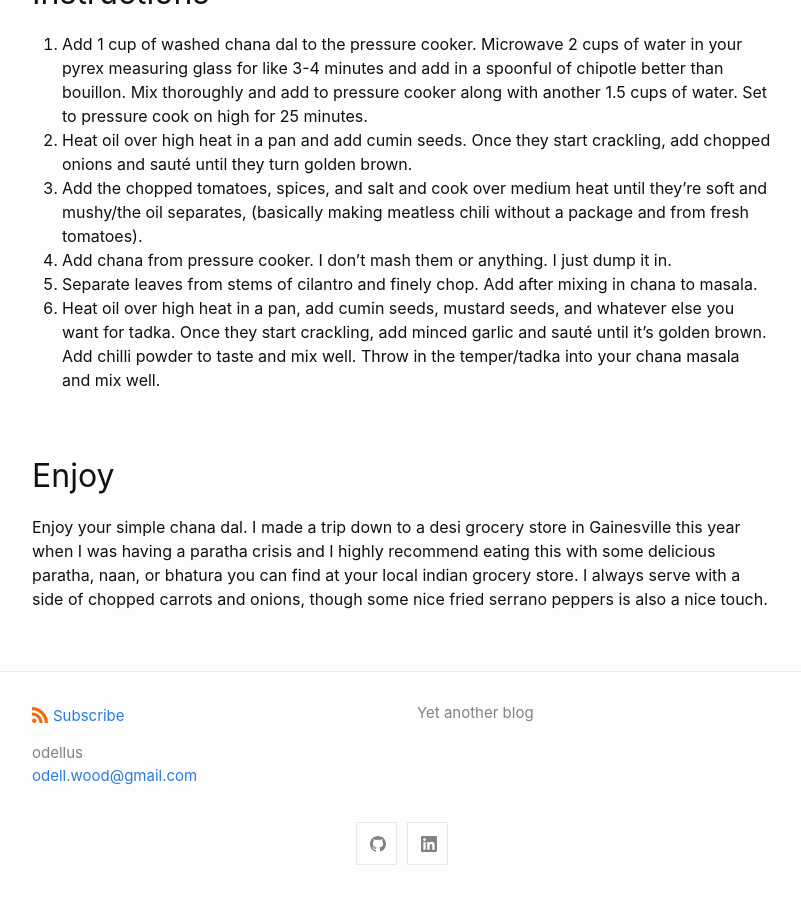
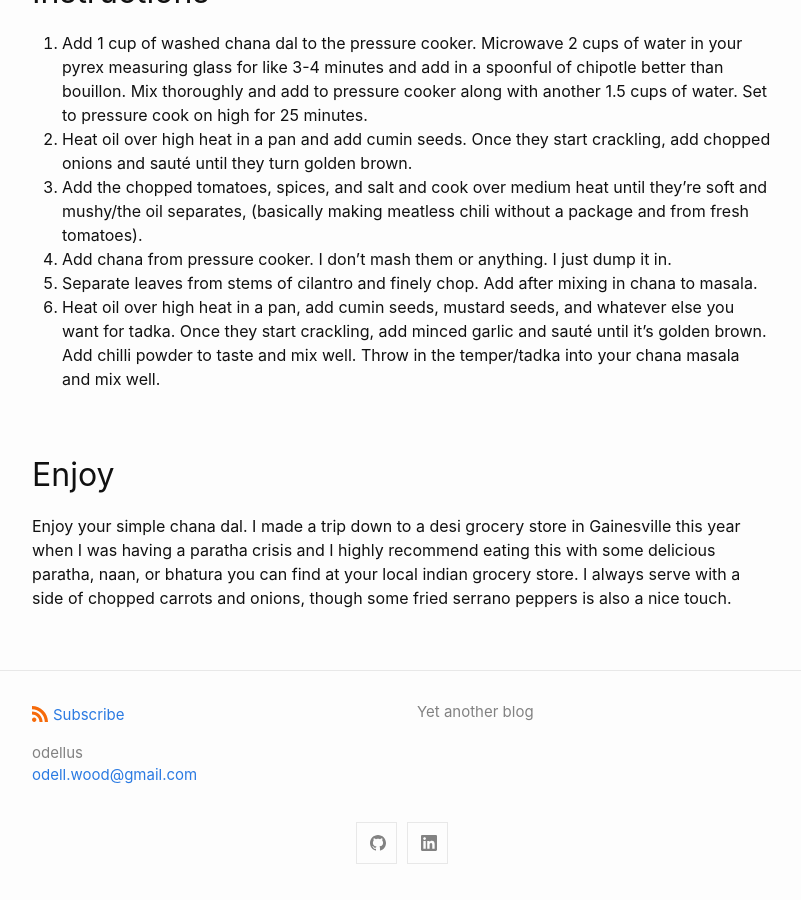
Before and after one commit to odellus/blog, a Jekyll site: the page built from _posts/2024-09-15-Chana-Dal.md, in a window 1280 px wide and 900 px high, scrolled down 1237 px. Shown: the whole window, without its empty margins (238-1039 px from the left). Built offline with Jekyll 4.4.1, drawn with Linux system fonts in a browser that asks for light colours.

Commit message:
Fixing issues I saw when reading the blog online

```diff
--- a/_posts/2024-09-15-Chana-Dal.md
+++ b/_posts/2024-09-15-Chana-Dal.md
@@ -22,7 +22,7 @@
 - 3.5 cups water
 - Chipotle Better than Bouillon
 
-# Tadka
+## Tadka
 - more cumin seeds, mustards seeds, whatever you want bro
 - chilli powder to taste
 - big ass spoon of garlic
@@ -38,4 +38,4 @@
 6. Heat oil over high heat in a pan, add cumin seeds, mustard seeds, and whatever else you want for tadka. Once they start crackling, add minced garlic and sauté until it's golden brown. Add chilli powder to taste and mix well. Throw in the temper/tadka into your chana masala and mix well.
 
 ## Enjoy
-Enjoy your simple chana dal. I made a trip down to a desi grocery store in Gainesville this year when I was having a paratha crisis and I highly recommend eating this with some delicious paratha, naan, or bhatura you can find at your local indian grocery store. I always serve with a side of chopped carrots and onions, though some nice fried serrano peppers is also a nice touch.
+Enjoy your simple chana dal. I made a trip down to a desi grocery store in Gainesville this year when I was having a paratha crisis and I highly recommend eating this with some delicious paratha, naan, or bhatura you can find at your local indian grocery store. I always serve with a side of chopped carrots and onions, though some fried serrano peppers is also a nice touch.
```
